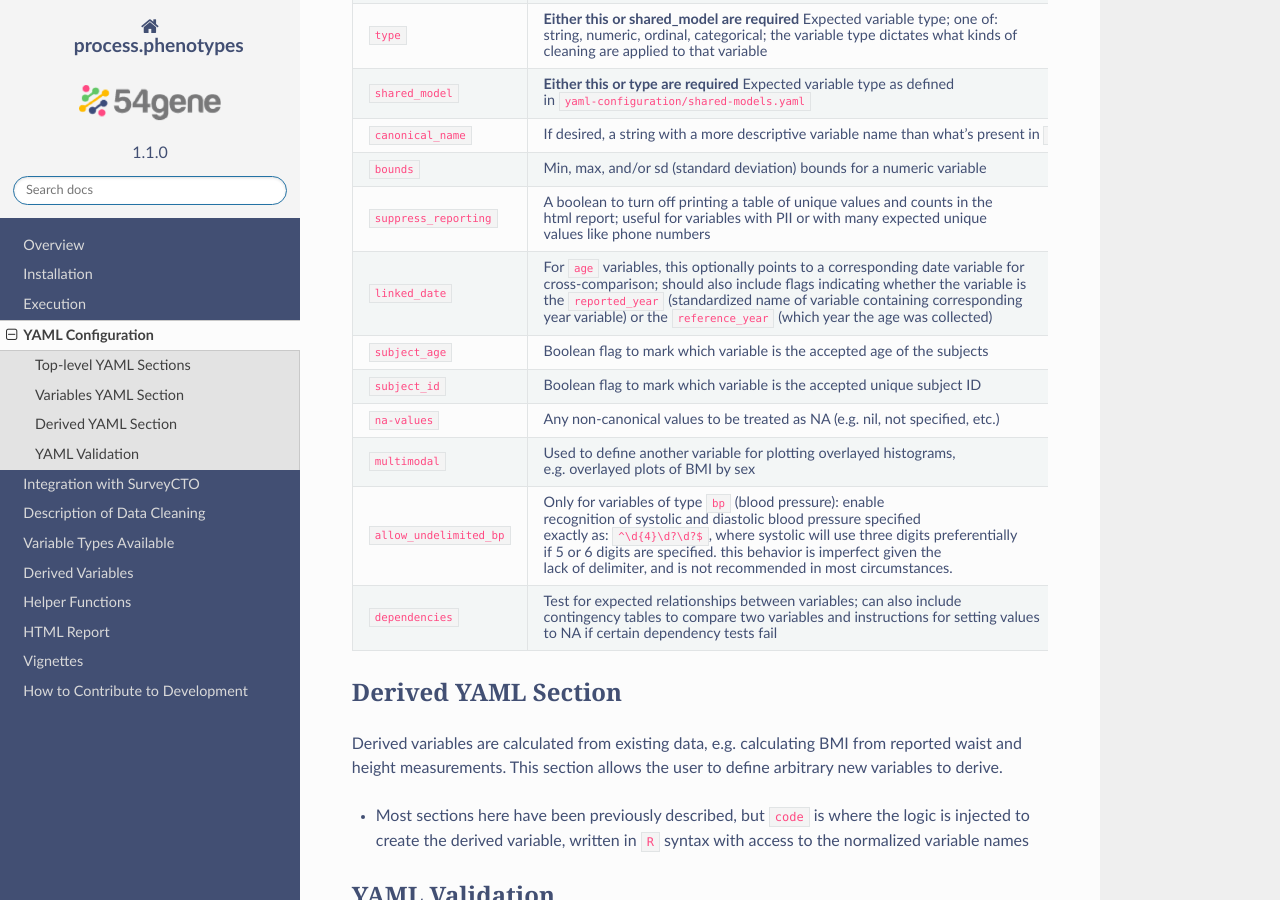
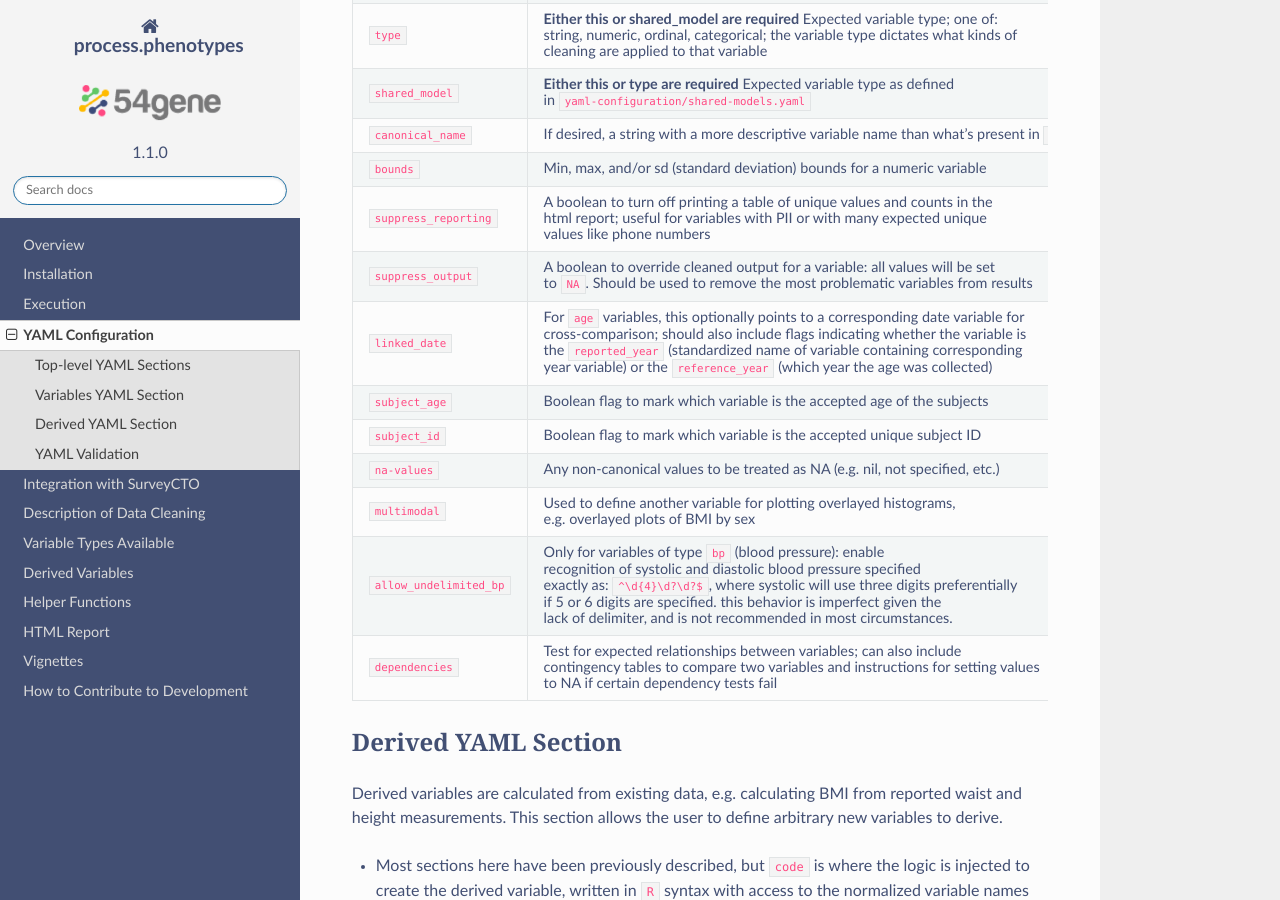
Before and after one commit to bballew/process.phenotypes, a Sphinx documentation site: the page built from readthedocs/source/yaml_config.md, in a window 1280 px wide and 900 px high, scrolled down 951 px. Built offline with Sphinx 7.4.7 and the Read the Docs theme 2.0.0, drawn with Linux system fonts in a browser that asks for light colours.

Commit message:
docs: add suppress_output to yaml configuration table

```diff
--- a/readthedocs/source/yaml_config.md
+++ b/readthedocs/source/yaml_config.md
@@ -30,6 +30,7 @@ Each variable in the dataset is assigned a normalized encoded value (e.g. HW0000
 |`canonical_name`|If desired, a string with a more descriptive variable name than what's present in `name`|
 |`bounds`|Min, max, and/or sd (standard deviation) bounds for a numeric variable|
 |`suppress_reporting`|A boolean to turn off printing a table of unique values and counts in the<br>html report; useful for variables with PII or with many expected unique<br>values like phone numbers|
+|`suppress_output`|A boolean to override cleaned output for a variable: all values will be set<br>to `NA`. Should be used to remove the most problematic variables from results|
 |`linked_date`|For `age` variables, this optionally points to a corresponding date variable for<br>cross-comparison; should also include flags indicating whether the variable is<br>the `reported_year` (standardized name of variable containing corresponding<br>year variable) or the `reference_year` (which year the age was collected)|
 |`subject_age`|Boolean flag to mark which variable is the accepted age of the subjects|
 |`subject_id`|Boolean flag to mark which variable is the accepted unique subject ID|
```
